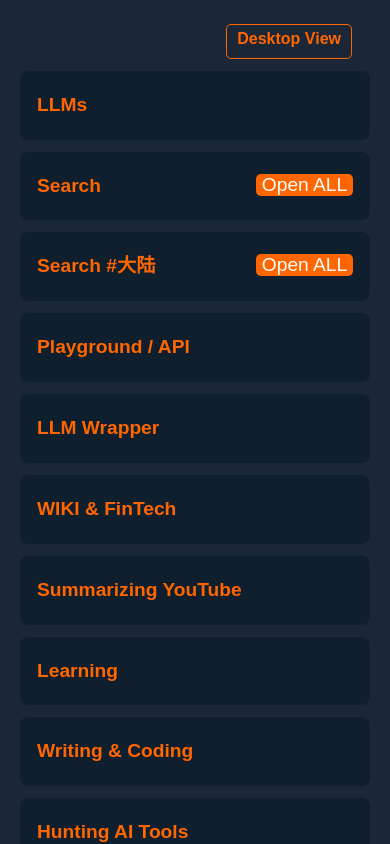
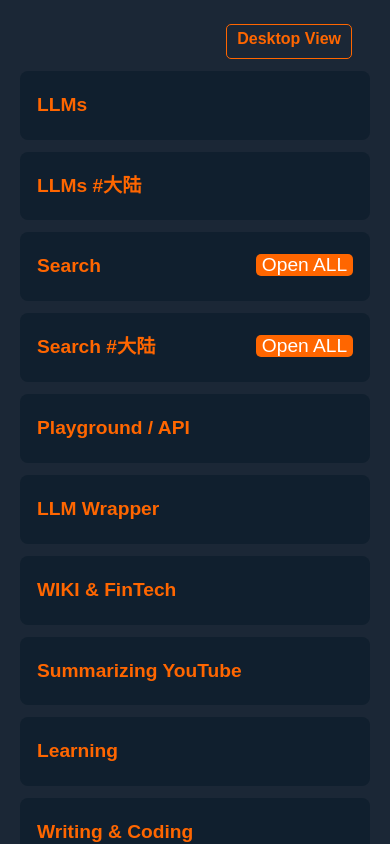
Before and after one commit to Natalie-Ya-N/LLMs-Landing-Page, a plain HTML site: page mobile.html in a window 390 px wide. Shown: the top 844 px of the page. Drawn offline with Linux system fonts and the light colour scheme.

Commit message:
Update mobile.html

```diff
--- a/mobile.html
+++ b/mobile.html
@@ -221,13 +221,29 @@
 </div>
 
 <div class="card" onclick="expandCard(this)">
+    <h2 class="header">LLMs  #大陆</h2>
+
+    <div class="urls">
+        <hr style=border-color:#ff6600>
+        <ul>
+            <li class="item"><a href="https://chat.deepseek.com/">deepseek<span style="font-size: 0.8em; font-style: italic;"></span></a></li>
+            <li class="item"><a href="https://tongyi.aliyun.com/">通义千问 <span style="font-size: 0.8em; font-style: italic;">by 阿里</span></a></li>
+            <li class="item"><a href="https://www.doubao.com/chat/">豆包 <span style="font-size: 0.8em; font-style: italic;"> by 字节</span></a></li>
+            <li class="item"><a href="https://yiyan.baidu.com/">文心一言 <span style="font-size: 0.8em; font-style: italic;"> by 百度</span></a></li>
+            <hr size="1" style="width: 50%; margin-left: 0;">
+            <li class="item"><a href="https://tingwu.aliyun.com/home">通意听悟<span style="font-size: 0.8em; font-style: italic;"> by 阿里</span></a></li>
+        </ul>
+    </div>
+</div>
+
+<div class="card" onclick="expandCard(this)">
     <h2 class="header">Search
         <button class="float-right" onclick="openall1()">Open ALL</button>
         <script>
             function openall1() {
             var links = [
                     "https://www.perplexity.ai/",
-
+                    "https://oo.ai/",
                     "https://websets.exa.ai/",
                     "https://exa.ai/search?c=all",
                     "https://kagi.com/",
@@ -249,6 +265,7 @@
         <hr style=border-color:#ff6600>
         <ul>
             <li class="item"><a href="https://www.perplexity.ai/">Perplexity Search</a></li>
+            <li class="item"><a href="https://oo.ai//">oo.ai</a></li>
             <li class="item"><a href="https://websets.exa.ai/">Exa Websets</a></li>
             <li class="item"><a href="https://exa.ai/search?c=all">Exa Search</a></li>
             <li class="item"><a href="https://kagi.com/">Kagi Search</a></li>
@@ -347,8 +364,6 @@
 
             <hr size="1" style="margin-left: 0;">
 
-            <li class="item"><a href="https://yichat.ai/">YiCHAT<span style="font-size: 0.8em; font-style: italic;"> # w. API</span></a></li>
-            <li class="item"><a href="https://www.mixturegpt.com/">MixtureGPT<span style="font-size: 0.8em; font-style: italic;"> # w. API</span></a></li>
             <li class="item"><a href="https://web.chatboxai.app/">ChatBox<span style="font-size: 0.8em; font-style: italic;"> # w. API</span></a></li>
         </ul>
     </div>
```
